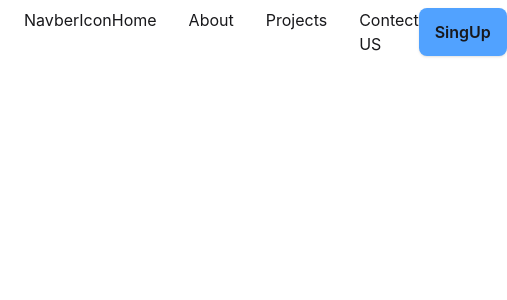
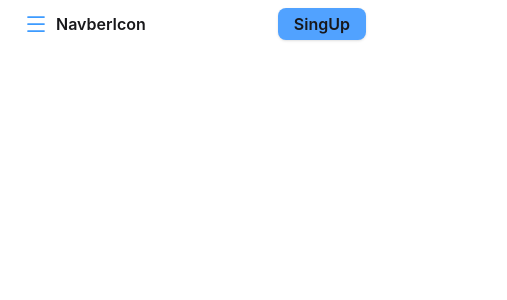
Before and after one commit to HSBHasib/React-Simple-Memberships-Pricing-Cards, a React (Vite) app: page / in a window 390 px wide. Shown: the top 300 px of the page, 507 px wide, since content can reach past the window. Built offline with nearby package versions, Linux system fonts and the light colour scheme; the HTML template or start-up script is replaced by a standard one.

Commit message:
add responsive nav code

```diff
--- a/package.json
+++ b/package.json
@@ -11,6 +11,7 @@
   },
   "dependencies": {
     "@tailwindcss/vite": "^4.2.2",
+    "lucide-react": "^1.6.0",
     "react": "^19.2.0",
     "react-dom": "^19.2.0",
     "tailwindcss": "^4.2.2"
--- a/src/components/Navber/Navber.jsx
+++ b/src/components/Navber/Navber.jsx
@@ -1,14 +1,15 @@
 import React from 'react'
+import { Menu } from 'lucide-react';
 
 const Navber = () => {
   return (
-    <div className='flex justify-between px-6 py-2'>
-        <div>
-            <h1>NavberIcon</h1>
+    <div className='flex justify-between items-center px-6 py-2'>
+        <div className='flex gap-2'>
+            <Menu className='sm:hidden' size={24} color="#3d9bff" strokeWidth={1.75} />
+            <h1 className='font-semibold'>NavberIcon</h1>
         </div>
 
-
-        <ul className='flex gap-8'>
+        <ul className='flex gap-8 text-sm max-[500px]:hidden'>
             <li>Home</li>
             <li>About</li>
             <li>Projects</li>
@@ -16,7 +17,7 @@ const Navber = () => {
         </ul>
 
 
-        <button className='rounded-lg bg-blue-400 px-4 py-1 shadow font-semibold hover:bg-blue-500 cursor-pointer'>SingUp</button>
+        <button className='rounded-lg bg-blue-400 px-4 py-1 shadow font-semibold hover:bg-blue-500 cursor-pointer '>SingUp</button>
 
     </div>
   )
```
Also changed, not shown: 1 other file (tests, documents, lock files or other folders).
